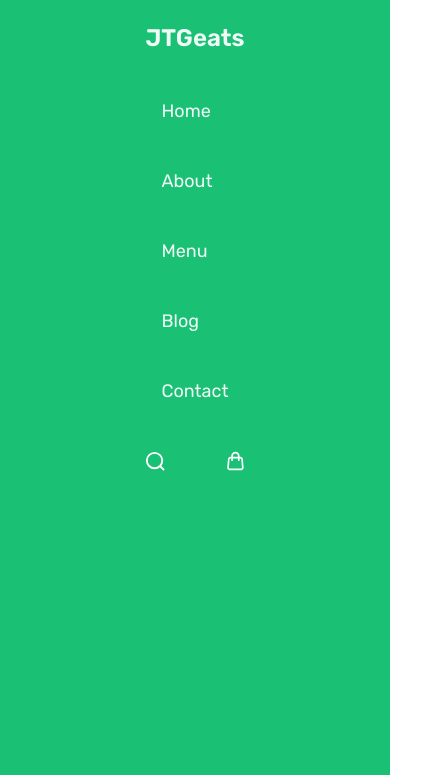
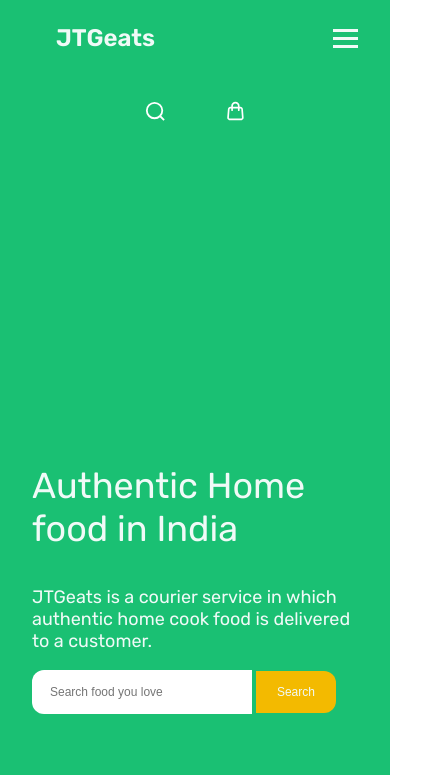
Before and after one commit to galanteria01/jtgeats, a plain HTML site: page index.html in a window 390 px wide. Shown: the top 775 px of the page, 424 px wide, since content can reach past the window. Drawn offline with nearby package versions, Linux system fonts and the light colour scheme.

Commit message:
feat: Implement responsive navigation

```diff
--- a/css/base.css
+++ b/css/base.css
@@ -15,6 +15,9 @@ body {
   padding: 0;
 }
 
+* {
+  overflow-x: hidden;
+}
 
 .lock-scroll {
   overflow: hidden;
--- a/css/modal.css
+++ b/css/modal.css
@@ -16,9 +16,9 @@ background-color: rgba(0,0,0,0.4);
   flex-direction: column;
   justify-content: center;
   align-items: center;
-  margin: 32px 32px;
+  margin: 8px 8px;
   border-radius: 12px;
-  padding: 200px 0px;
+  padding: 100px 0px;
 }
 
 .cart--button {
@@ -63,7 +63,7 @@ background-color: rgba(0,0,0,0.4);
   flex-direction: column;
   justify-content: center;
   align-items: center;
-  margin: 32px 32px;
+  margin: 8px 8px;
   border-radius: 12px;
   padding: 100px 0px;
 }
--- a/css/nav.css
+++ b/css/nav.css
@@ -53,20 +53,23 @@ nav {
   display: none;
 }
 
-.bar {
+.nav--bar {
   display: block;
   width: 25px;
   height: 3px;
   margin: 5px auto;
   -webkit-transition: all 0.3s ease-in-out;
   transition: all 0.3s ease-in-out;
-  background-color: #101010;
+  background-color: var(--white);
 }
 
 @media screen and (max-width: 992px) {
   nav {
     flex-direction: column;
+    padding-right: 6rem;
+    padding-left: 6rem;
   }
+
 
   .nav--menu{
     flex-direction: column;
@@ -74,5 +77,35 @@ nav {
 }
 
 @media screen and (max-width: 600px) {
-
+  nav {
+    flex-direction: column;
+    padding-right: 2rem;
+    padding-left: 2rem;
+  }
+  .nav--menu {
+    position: fixed;
+    right: -100%;
+    z-index: 10;
+    top: 5rem;
+    flex-direction: column;
+    background-color: var(--green);
+    border-radius: 4px;
+    text-align: center;
+    transition: 0.3s;
+    box-shadow:
+        0 10px 27px rgba(0, 0, 0, 0.05);
+  }
+  .nav--menu.active {
+    right: 1rem;
 }
+.nav--logo {
+  display: flex;
+  justify-content: space-between;
+  align-items: center;
+  width: 100%;
+}
+.nav--hamburger {
+  display: block;
+  cursor: pointer;
+}
+}
--- a/index.html
+++ b/index.html
@@ -34,6 +34,11 @@
   <nav>
     <div class="nav--logo">
       <p>JTGeats</p>
+      <div class="nav--hamburger">
+        <span class="nav--bar"></span>
+        <span class="nav--bar"></span>
+        <span class="nav--bar"></span>
+      </div>
     </div>
     <div class="nav--menu">
       <a href="#" class="nav--menuitem">Home</a>
@@ -50,11 +55,7 @@
         <img class="nav--iconsitems" src="./assets/icons/bag.svg">
       </button>
     </div>
-    <div class="nav--hamburger">
-      <span class="nav--bar"></span>
-      <span class="nav--bar"></span>
-      <span class="nav--bar"></span>
-  </div>
+
   </nav>
 
   <!-- Home Section -->
@@ -182,6 +183,7 @@
   <script src="./js/items.js"></script>
   <script src="./js/carousal.js"></script>
   <script src="./js/modal.js"></script>
+  <script src="./js/nav.js"></script>
 
 </body>
 
--- a/js/modal.js
+++ b/js/modal.js
@@ -25,10 +25,3 @@ requestClose.onclick = function() {
   requestModal.style.display = 'none';
   document.body.classList.remove('lock-scroll');
 }
-
-// Event to disable modal as soon as click is observed
-window.onclick = function(event) {
-  if (event.target == modal) {
-    modal.style.display = "none";
-  }
-}
--- a/js/nav.js
+++ b/js/nav.js
@@ -0,0 +1,8 @@
+const hamburger = document.querySelector(".nav--hamburger");
+const navMenu = document.querySelector(".nav--menu");
+
+hamburger.onclick = function() {
+  console.log("Press me")
+  hamburger.classList.toggle("active");
+  navMenu.classList.toggle("active");
+}
```
